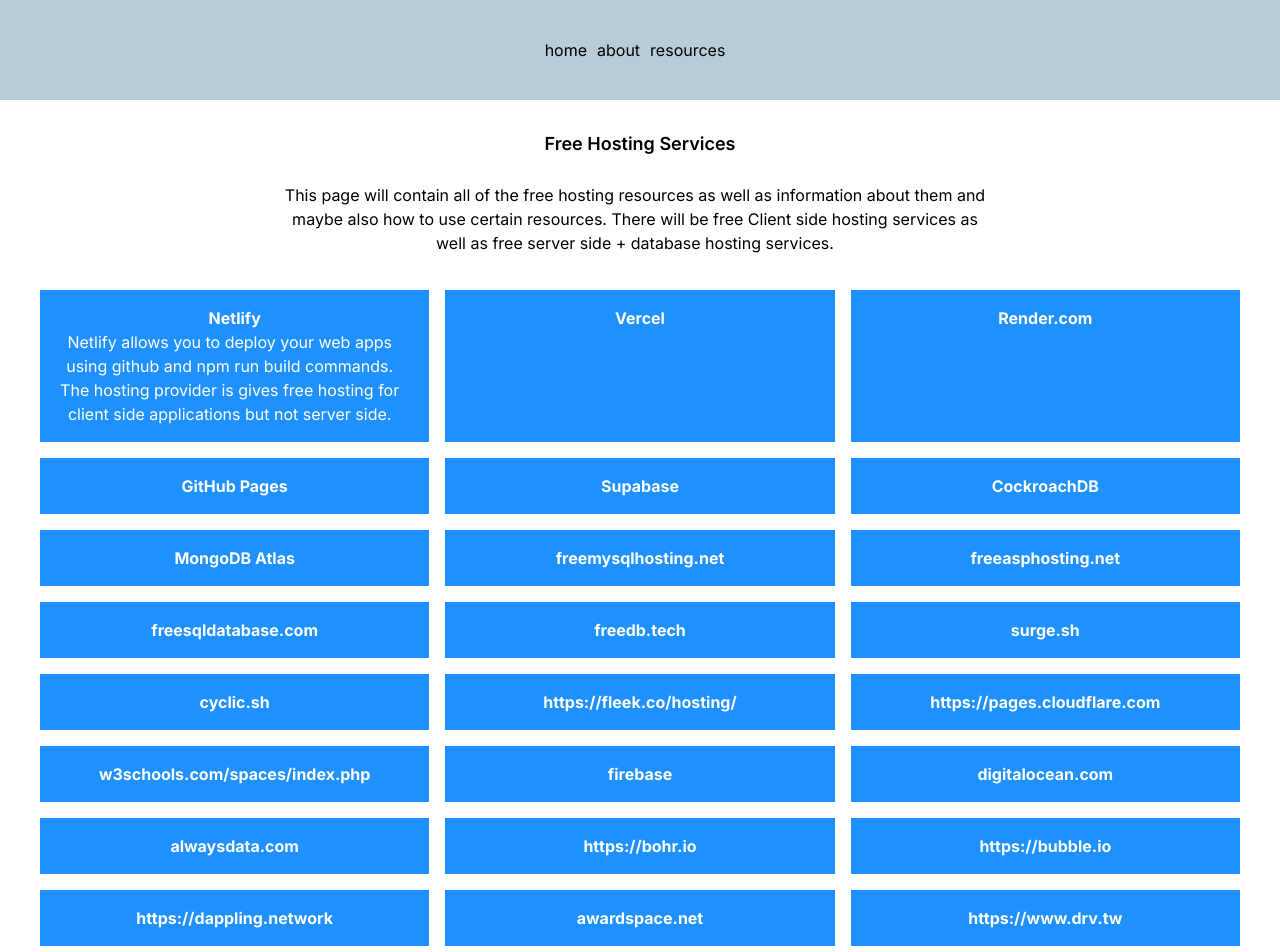
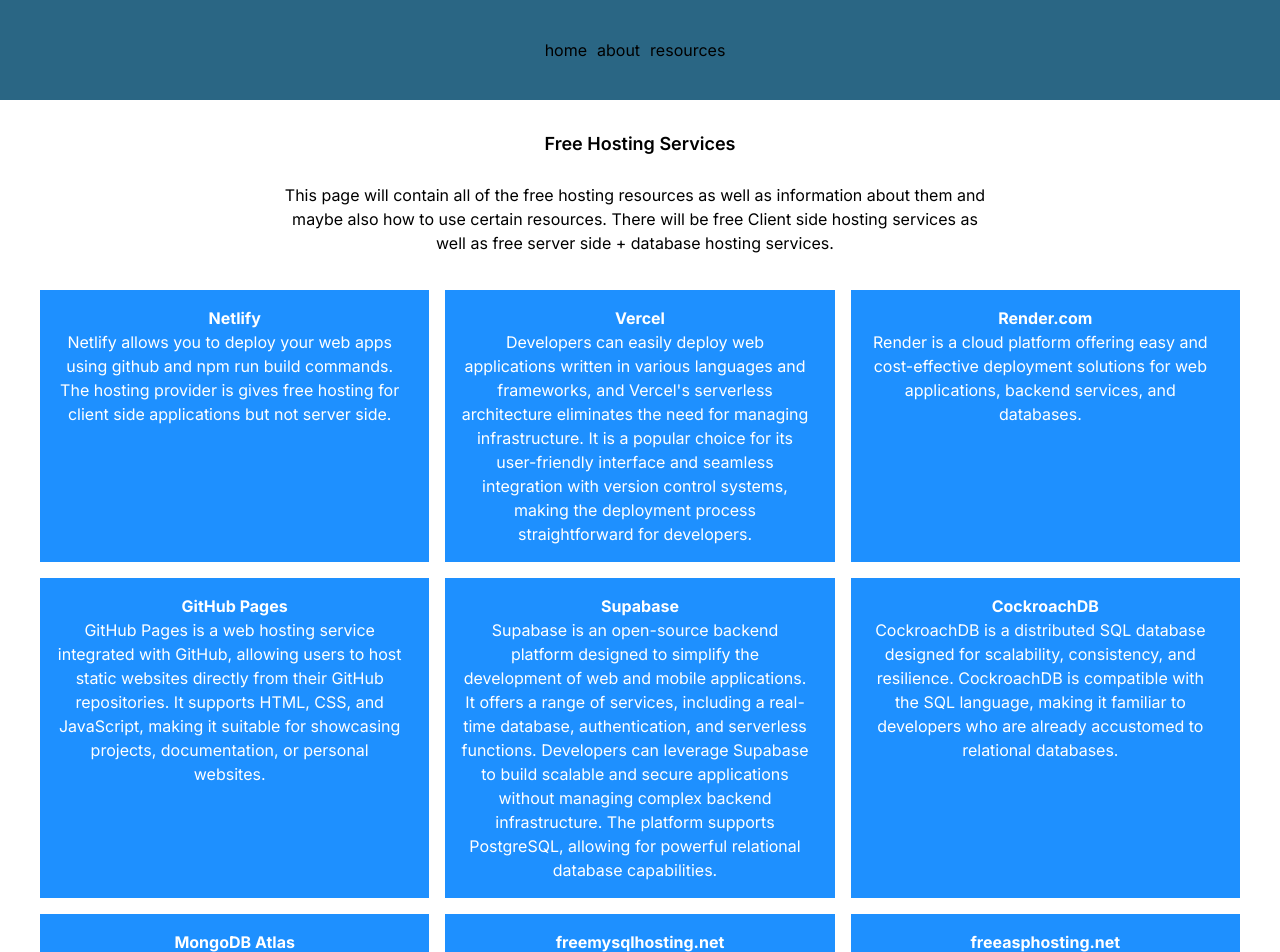
Before and after one commit to N00rAhmed/Free-Hosting-Services, a Next.js app: page /resources in a window 1280 px wide. Shown: the top 952 px of the page. Built offline with nearby package versions, Linux system fonts and the light colour scheme.

Commit message:
added data

```diff
--- a/app/data.json
+++ b/app/data.json
@@ -6,32 +6,32 @@
     },
     {
         "title": "Vercel",
-        "content": "",
+        "content": "Developers can easily deploy web applications written in various languages and frameworks, and Vercel's serverless architecture eliminates the need for managing infrastructure. It is a popular choice for its user-friendly interface and seamless integration with version control systems, making the deployment process straightforward for developers.",
         "link": ""
     },
     {
         "title": "Render.com",
-        "content": "",
+        "content": "Render is a cloud platform offering easy and cost-effective deployment solutions for web applications, backend services, and databases.",
         "link": ""
     },
     {
         "title": "GitHub Pages",
-        "content": "",
+        "content": "GitHub Pages is a web hosting service integrated with GitHub, allowing users to host static websites directly from their GitHub repositories. It supports HTML, CSS, and JavaScript, making it suitable for showcasing projects, documentation, or personal websites.",
         "link": ""
     },
     {
         "title": "Supabase",
-        "content": "",
+        "content": "Supabase is an open-source backend platform designed to simplify the development of web and mobile applications. It offers a range of services, including a real-time database, authentication, and serverless functions. Developers can leverage Supabase to build scalable and secure applications without managing complex backend infrastructure. The platform supports PostgreSQL, allowing for powerful relational database capabilities.",
         "link": ""
     },
     {
         "title": "CockroachDB",
-        "content": "",
+        "content": "CockroachDB is a distributed SQL database designed for scalability, consistency, and resilience. CockroachDB is compatible with the SQL language, making it familiar to developers who are already accustomed to relational databases. ",
         "link": ""
     },
     {
         "title": "MongoDB Atlas",
-        "content": "",
+        "content": "In summary, MongoDB Atlas is a fully managed, cloud-native database service that simplifies the deployment, scaling, and management of MongoDB databases. It combines flexibility, high availability, security, and compatibility with the MongoDB ecosystem to meet the demands of modern, data-intensive applications.",
         "link": ""
     },
     {
--- a/app/navbar/navbar.css
+++ b/app/navbar/navbar.css
@@ -2,7 +2,7 @@
     display: flex;
     justify-content: center;
     align-items: center;
-    background-color: #b6ccd7;
+    background-color: #2a6684;
     width: 100%;
     height: 100px;
   }
```
